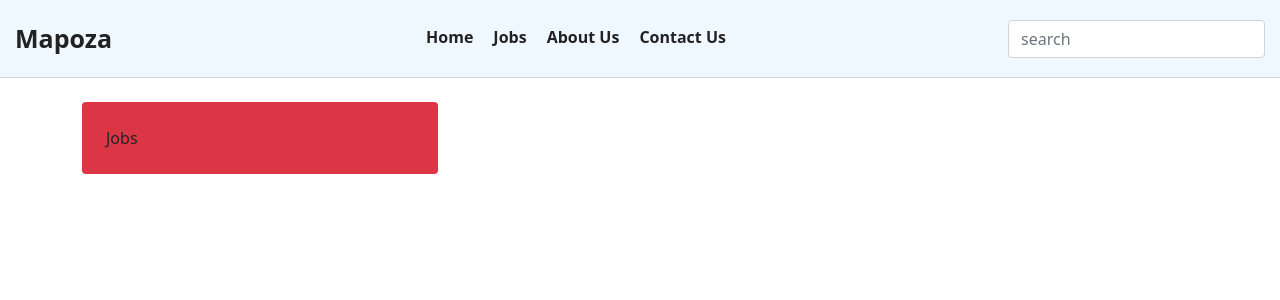
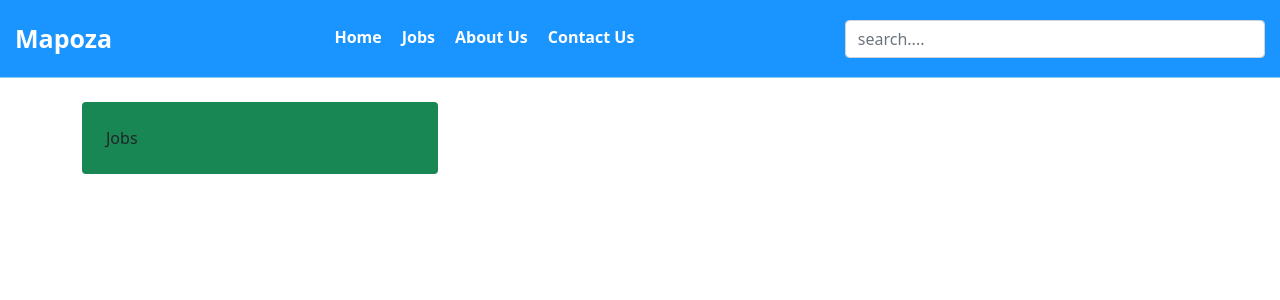
Before and after one commit to wowijake/mapoza, a Django app: page /jobs/ in a window 1280 px wide. Shown: the top 300 px of the page. Run offline with Django 5.2, Linux system fonts and the light colour scheme; data that the repository does not hold is empty.

Commit message:
Bootstrap polished on jobs

```diff
--- a/jobportal/jobs/templates/jobs/jobs.html
+++ b/jobportal/jobs/templates/jobs/jobs.html
@@ -6,7 +6,7 @@
 <div class="container mt-4">
     <div class="row">
         <div class="col-md-4">
-            <div class="bg-danger p-4 rounded">
+            <div class="bg-success p-4 rounded">
                 Jobs
             </div>
         </div>
@@ -18,16 +18,16 @@
                             <div class="job--container--details">
                                 <div class="job--top--part">
                                     <div class="company--logo">
-                                        <i class="fa fa-2x fa-building"></i>
+                                        <i class="fa fa-2x fa-building mb-0"></i>
                                     </div>
-                                    <div class="job--info">
-                                        <div class="job--title">
+                                    <div class="job--info ">
+                                        <div class="job--title mb-3">
                                             <h4>{{ job.title }}</h4>
                                         </div>
-                                        <div class="company--job--descr">
+                                        <div class="company--job--descr mb-5">
                                             <small>{{ job.company_name }}</small>
-                                            <div class="job--type mb-3">
-                                                <ul class="job--types">
+                                            <div class="job--type ">
+                                                <ul class="job--types mb-0">
                                                     {% for job_type in job.job_type.all %}
                                                         <li>
                                                             {{ job_type }}
--- a/jobportal/jobs/templates/jobs/navbar.html
+++ b/jobportal/jobs/templates/jobs/navbar.html
@@ -25,7 +25,8 @@
 
     <div class="navbar--search">
         <form method="GET">
-            <input type="text" placeholder="search" class="form-control form-control-md" />
+            <input type="text" placeholder="search...." class="form-control form-control-md" />
         </form>
     </div>
+
 </nav>
--- a/jobportal/static/css/main.css
+++ b/jobportal/static/css/main.css
@@ -1,16 +1,17 @@
+
 .top--navbar{
-    background-color: aliceblue;
+    background-color: #1a94ff;
     padding: 12px 15px;
     display: flex;
     justify-content: space-between;
     align-items: center;
-    border-bottom: 1px solid #d8d3d3;
+    border-bottom: 1px solid #90caf9;
 }
 
 
 .navbar--title > a{
     text-decoration: none;
-    color: #222;
+    color: #ffffff;
     cursor: pointer;
     font-weight: bold;
     font-size: 25px;
@@ -28,19 +29,26 @@
 
 .navbar--link--items li a{
     text-decoration: none;
-    color: #222;
+    color: #ffffff;
     cursor: pointer;
     transition: all;
 }
 
 .navbar--link--items li a:hover{
     padding-top: 5px;
-    border-bottom: 2px dotted greenyellow;
+    border-bottom: 2px dotted rgb(255, 255, 255);
     animation: 2s normal;
+    text-transform: uppercase;
 }
-
+.navbar--search{
+    flex-grow: 0.3;
+    justify-content:right;
+    margin-left: 20px;
+    border-radius: 31%;
+}
 .section--header{
     background: url('/static/images/bg.jpg') no-repeat right;
+    font-family: Verdana, sans-serif;
 }
 
 .hero--header{
```
